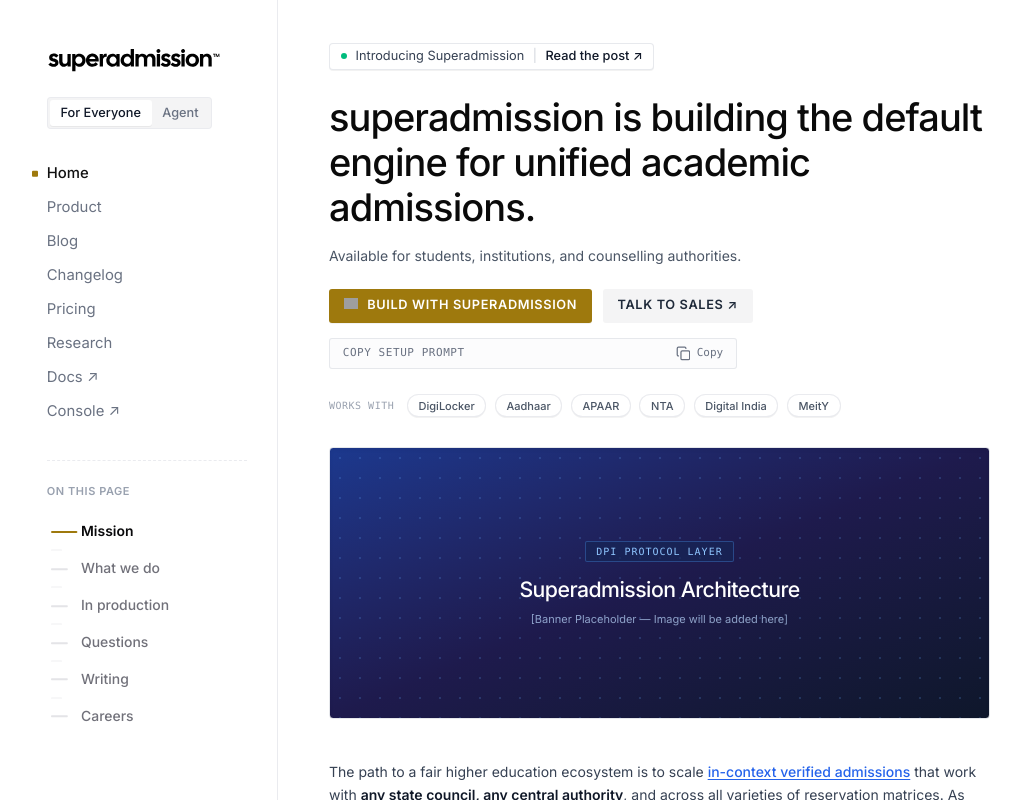
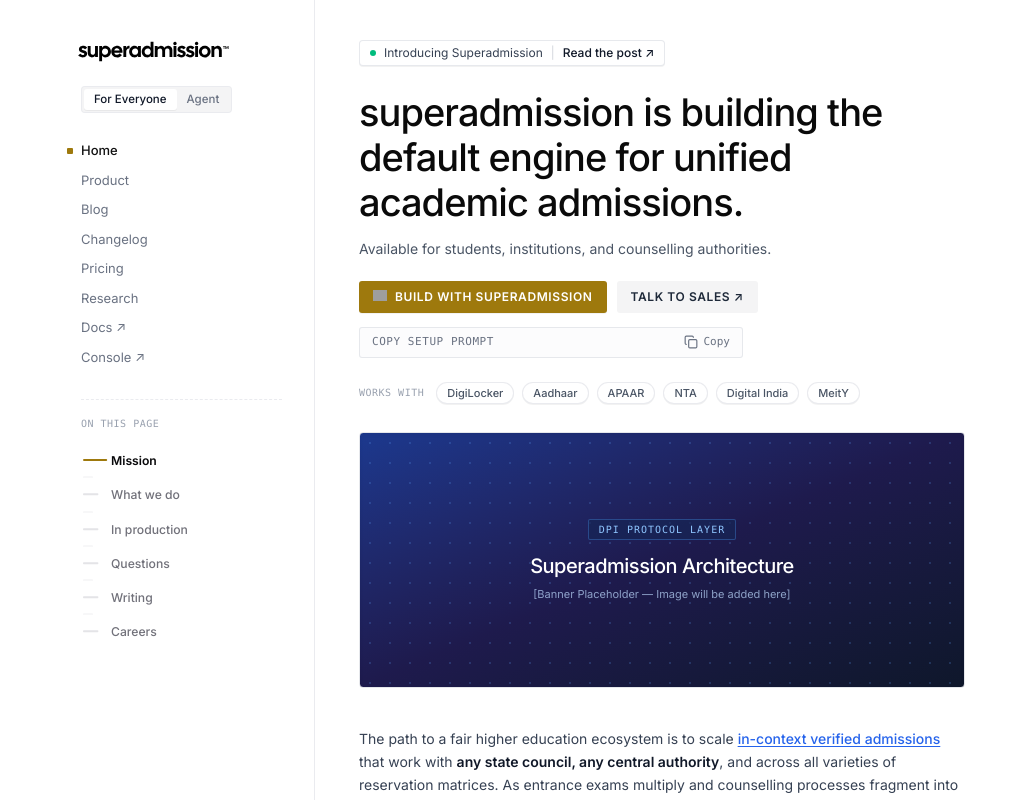
Before and after one commit to aashrutsharma/superadmission-landing, a Next.js app: page / in a window 1280 px wide. Shown: the top 800 px of the page, without its empty margins (111-1132 px from the left). Built offline with nearby package versions, Linux system fonts and the light colour scheme; grey boxes are pictures that could not be loaded.

Commit message:
fix: revert viewport to 960px, expand left sidebar space & padding, left-align wordmark and balance typography scale

```diff
--- a/app/globals.css
+++ b/app/globals.css
@@ -15,14 +15,14 @@
 }
 
 html {
-  font-size: 17px;
+  font-size: 16px;
   scroll-behavior: smooth;
 }
 
 body {
   background: var(--background);
   color: var(--foreground);
-  font-size: 15.25px;
+  font-size: 14.75px;
   font-family: "Inter", ui-sans-serif, system-ui, sans-serif;
   -webkit-font-smoothing: antialiased;
   -moz-osx-font-smoothing: grayscale;
--- a/app/layout.tsx
+++ b/app/layout.tsx
@@ -25,11 +25,11 @@ export default function RootLayout({
           <ViewModeProvider>
             {/* Outer Wrapper: Centers the entire two-column site horizontally on the screen */}
             <div className="min-h-screen bg-white flex justify-center w-full">
-              <div className="w-full max-w-[1024px] flex min-h-screen relative">
+              <div className="w-full max-w-[960px] flex min-h-screen relative">
                 {/* Left Sidebar: Sticky within the centered container */}
                 <Sidebar />
                 {/* Right Content Area: Adjacent to the sidebar within the centered container */}
-                <main className="flex-1 min-h-screen border-l border-gray-200/80 px-8 sm:px-12 py-10 bg-white max-w-[764px]">
+                <main className="flex-1 min-h-screen border-l border-gray-200/80 px-8 sm:px-11 py-10 bg-white max-w-[695px]">
                   {children}
                 </main>
               </div>
--- a/components/FeatureCard.tsx
+++ b/components/FeatureCard.tsx
@@ -12,8 +12,8 @@ interface FeatureCardProps {
 export default function FeatureCard({ icon, title, description, type = "praveshai" }: FeatureCardProps) {
   return (
     <div className="flex items-start gap-4 py-3">
-      {/* Primary Ochre Square with Vector Illustration and Crisp 4px Corners */}
-      <div className="w-12 h-12 rounded-[4px] bg-[#9e790d] flex items-center justify-center flex-shrink-0 text-white shadow-2xs">
+      {/* Primary Ochre Rounded Square with Vector Illustration */}
+      <div className="w-12 h-12 rounded-[10px] bg-[#9e790d] flex items-center justify-center flex-shrink-0 text-white shadow-2xs">
         {icon ? (
           icon
         ) : type === "praveshai" ? (
@@ -45,10 +45,10 @@ export default function FeatureCard({ icon, title, description, type = "pravesha
       </div>
 
       <div className="flex-1 min-w-0">
-        <h3 className="text-[15px] font-medium text-gray-900 tracking-tight mb-1">
+        <h3 className="text-[15px] font-medium text-gray-950 tracking-tight mb-1">
           {title}
         </h3>
-        <p className="text-[14px] text-gray-600 leading-relaxed font-normal">
+        <p className="text-[13.5px] text-gray-600 leading-relaxed font-normal">
           {description}
         </p>
       </div>
--- a/components/Sidebar.tsx
+++ b/components/Sidebar.tsx
@@ -117,24 +117,25 @@ export default function Sidebar({ tocItems: customTocItems }: SidebarProps = {})
   };
 
   return (
-    <aside className="w-[260px] min-w-[260px] h-screen sticky top-0 self-start bg-white overflow-y-auto flex flex-col px-7 pt-10 pb-8 select-none shrink-0 z-30">
-      {/* Brand: Wordmark with elegant top breathing space */}
-      <Link href="/" className="flex items-center mb-6 mt-1 no-underline">
+    <aside className="w-[265px] min-w-[265px] h-screen sticky top-0 self-start bg-white overflow-y-auto flex flex-col px-8 pt-9 pb-8 select-none shrink-0 z-30">
+      {/* Brand: Wordmark cleanly left-aligned with subtle breathing space */}
+      <Link href="/" className="inline-flex items-center justify-start self-start mb-6 mt-1 no-underline -ml-1">
         <Image
           src="/images/Superadmission_New Wordmark_Device.svg"
           alt="Superadmission"
-          width={180}
-          height={28}
-          className="h-[25px] w-auto object-contain"
+          width={160}
+          height={24}
+          className="h-[22px] w-auto object-contain object-left"
+          style={{ objectPosition: "left center" }}
           priority
         />
       </Link>
 
       {/* Segmented Mode Pill: [ For Everyone | Agent ] */}
-      <div className="inline-flex items-center p-0.5 bg-[#f4f4f5] border border-gray-200/60 rounded-[4px] w-fit mb-7">
+      <div className="inline-flex items-center p-0.5 bg-[#f4f4f5] border border-gray-200/60 rounded-[4px] w-fit mb-6">
         <button
           onClick={() => setMode("everyone")}
-          className={`px-2.5 py-1 text-xs font-medium rounded-[3px] transition-all cursor-pointer ${
+          className={`px-2.5 py-0.5 text-[11.5px] font-medium rounded-[3px] transition-all cursor-pointer ${
             mode === "everyone"
               ? "bg-white text-gray-900 shadow-2xs"
               : "text-gray-500 hover:text-gray-900 bg-transparent"
@@ -144,7 +145,7 @@ export default function Sidebar({ tocItems: customTocItems }: SidebarProps = {})
         </button>
         <button
           onClick={() => setMode("agent")}
-          className={`px-2.5 py-1 text-xs font-medium rounded-[3px] transition-all cursor-pointer ${
+          className={`px-2.5 py-0.5 text-[11.5px] font-medium rounded-[3px] transition-all cursor-pointer ${
             mode === "agent"
               ? "bg-white text-gray-900 shadow-2xs"
               : "text-gray-500 hover:text-gray-900 bg-transparent"
@@ -155,7 +156,7 @@ export default function Sidebar({ tocItems: customTocItems }: SidebarProps = {})
       </div>
 
       {/* Main Nav links */}
-      <nav className="flex flex-col gap-1 mb-6">
+      <nav className="flex flex-col gap-0.5 mb-6">
         {navLinks.map((link) => {
           const isActive = !link.external && (pathname === link.href || (link.href !== "/" && pathname.startsWith(link.href)));
           return link.external ? (
@@ -164,7 +165,7 @@ export default function Sidebar({ tocItems: customTocItems }: SidebarProps = {})
               href={link.href}
               target="_blank"
               rel="noopener noreferrer"
-              className="flex items-center text-gray-500 hover:text-gray-900 text-sm py-1 font-normal transition-colors"
+              className="flex items-center text-gray-500 hover:text-gray-900 text-[13px] py-1 font-normal transition-colors leading-normal"
             >
               {link.label}
             </a>
@@ -172,7 +173,7 @@ export default function Sidebar({ tocItems: customTocItems }: SidebarProps = {})
             <Link
               key={link.href}
               href={link.href}
-              className={`flex items-center text-sm py-1 transition-colors relative ${
+              className={`flex items-center text-[13px] py-1 transition-colors relative leading-normal ${
                 isActive ? "text-[#111] font-medium" : "text-gray-500 hover:text-gray-900 font-normal"
               }`}
             >
@@ -187,11 +188,11 @@ export default function Sidebar({ tocItems: customTocItems }: SidebarProps = {})
 
       {/* ON THIS PAGE Section with LineSidebar (active in For Everyone mode) */}
       {tocItems.length > 0 && mode === "everyone" && (
-        <div className="mt-2 pt-5 border-t border-dashed border-gray-200/80">
-          <p className="text-[11px] font-semibold text-gray-400 tracking-wider uppercase mb-3">
+        <div className="mt-1 pt-4 border-t border-dashed border-gray-200/80">
+          <p className="text-[10px] font-mono font-medium text-gray-400 tracking-wider uppercase mb-2.5">
             ON THIS PAGE
           </p>
-          <div className="pl-1">
+          <div className="pl-0.5">
             <LineSidebar
               items={tocItems}
               activeIndex={activeSectionIndex}
@@ -201,12 +202,10 @@ export default function Sidebar({ tocItems: customTocItems }: SidebarProps = {})
               markerColor="#e4e4e7"
               showIndex={false}
               showMarker={true}
-              proximityRadius={75}
-              maxShift={12}
-              markerLength={24}
+              markerLength={22}
               markerGap={6}
-              itemGap={14}
-              fontSize={0.82}
+              itemGap={12}
+              fontSize={0.76}
             />
           </div>
         </div>
```
Also changed, not shown: public/images/Superadmission_New Wordmark_Device.svg.
